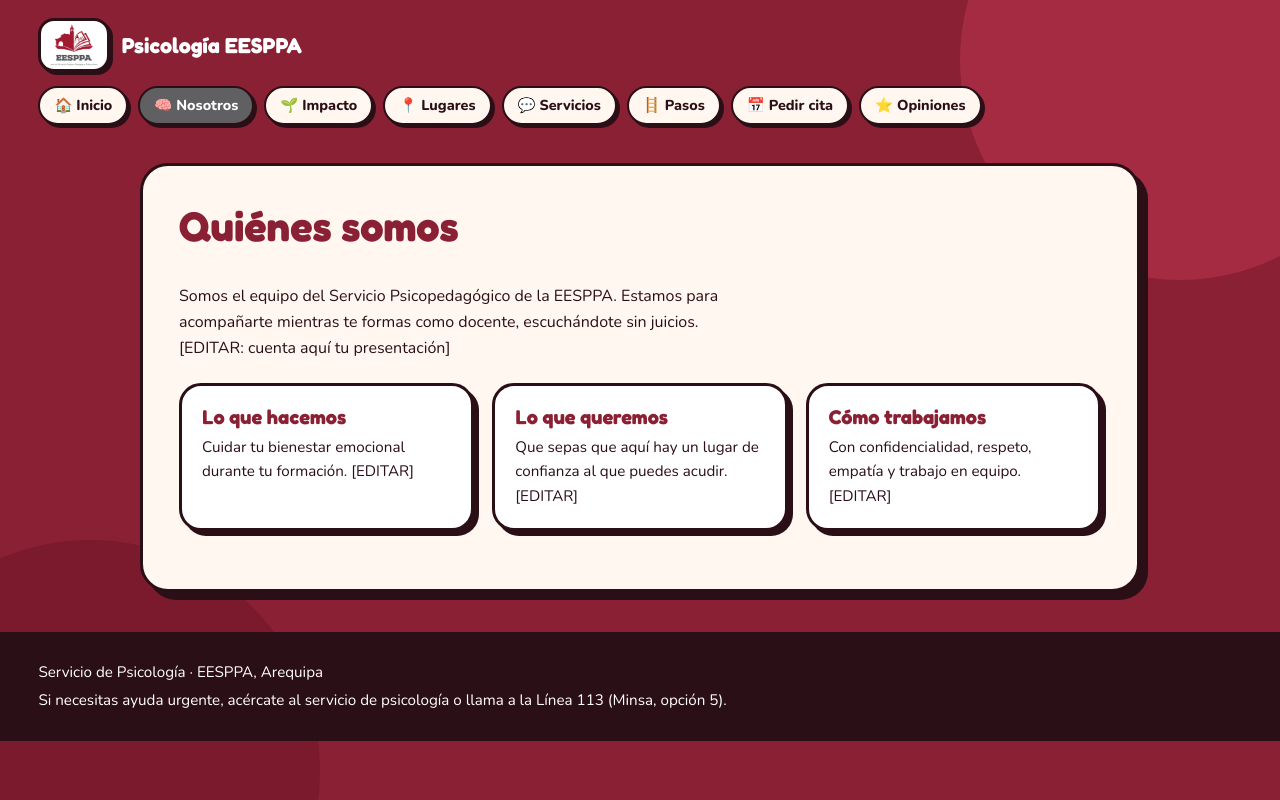
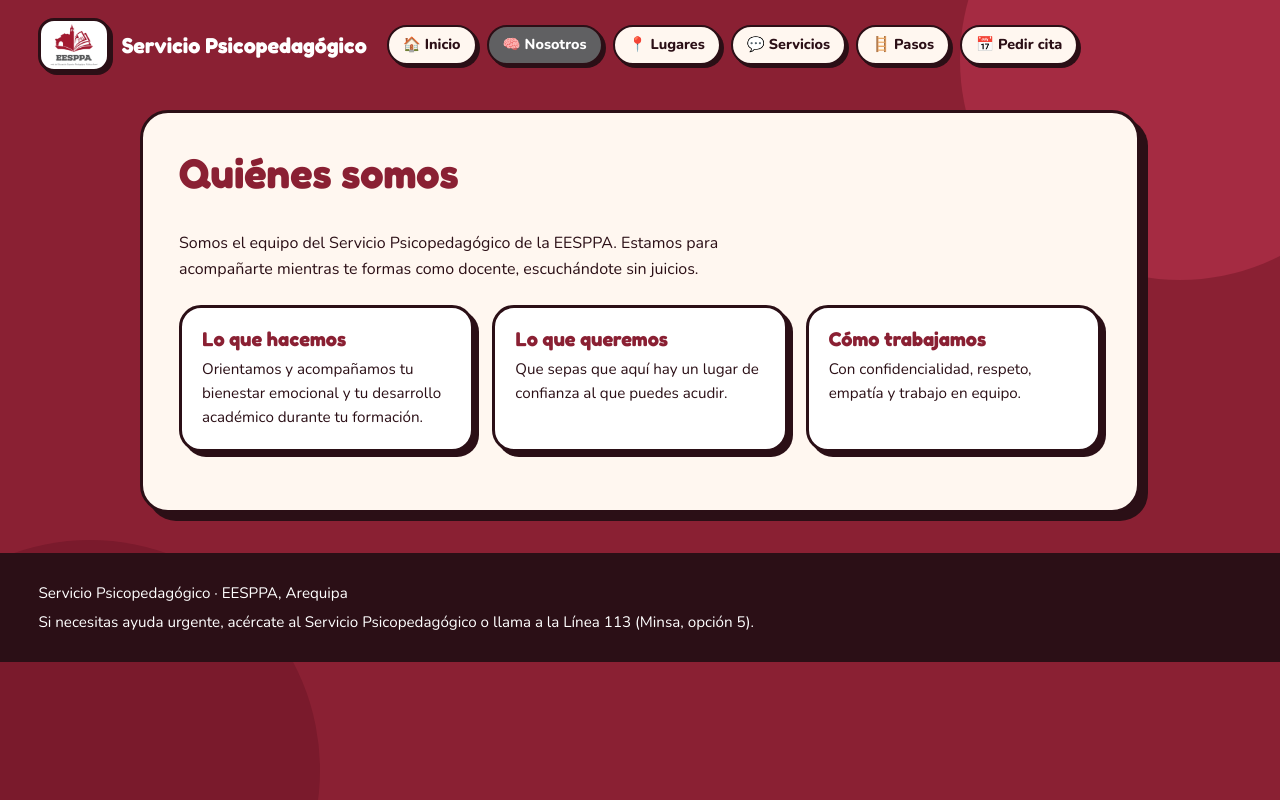
Before and after one commit to EESPPA-Psicologia/Servicio_psicopedagogico, a plain HTML site: page paginas/nosotros.html in a window 1280 px wide. Shown: the top 800 px of the page. Drawn offline with nearby package versions, Linux system fonts and the light colour scheme.

Commit message:
Update nosotros.html

```diff
--- a/paginas/nosotros.html
+++ b/paginas/nosotros.html
@@ -3,38 +3,37 @@
 <head>
   <meta charset="UTF-8">
   <meta name="viewport" content="width=device-width, initial-scale=1">
-  <meta name="description" content="Servicio de psicología de la EESPPA: apoyo y bienestar para futuros docentes.">
-  <title>Nosotros | Psicología EESPPA</title>
-  <link rel="stylesheet" href="../css/estilos.css?v=3">
+  <meta name="description" content="Servicio Psicopedagógico de la EESPPA: orientación y acompañamiento para futuros docentes.">
+  <title>Nosotros | Servicio Psicopedagógico EESPPA</title>
+  <link rel="stylesheet" href="../css/estilos.css?v=5">
+  <script src="../js/app.js" defer></script>
 </head>
 <body class="nosotros">
   <header class="cabecera">
-    <a class="marca" href="../index.html"><img src="../imagenes/logo.png" alt="" onerror="this.style.display='none'">Psicología EESPPA</a>
+    <a class="marca" href="../index.html"><img src="../imagenes/logo.png" alt="" onerror="this.style.display='none'">Servicio Psicopedagógico</a>
     <nav class="menu">
       <a href="../index.html">🏠 Inicio</a>
-      <a href="../paginas/nosotros.html" class="activo">🧠 Nosotros</a>
-      <a href="../paginas/impacto.html">🌱 Impacto</a>
-      <a href="../paginas/lugares.html">📍 Lugares</a>
-      <a href="../paginas/servicios.html">💬 Servicios</a>
-      <a href="../paginas/pasos.html">🪜 Pasos</a>
-      <a href="../paginas/pedir.html">📅 Pedir cita</a>
-      <a href="../paginas/opiniones.html">⭐ Opiniones</a>
+      <a href="nosotros.html" class="activo">🧠 Nosotros</a>
+      <a href="lugares.html">📍 Lugares</a>
+      <a href="servicios.html">💬 Servicios</a>
+      <a href="pasos.html">🪜 Pasos</a>
+      <a href="pedir.html">📅 Pedir cita</a>
     </nav>
   </header>
   <main>
     <section class="bloque">
       <h1>Quiénes somos</h1>
-      <p class="intro">Somos el equipo del Servicio Psicopedagógico de la EESPPA. Estamos para acompañarte mientras te formas como docente, escuchándote sin juicios. [EDITAR: cuenta aquí tu presentación]</p>
+      <p class="intro">Somos el equipo del Servicio Psicopedagógico de la EESPPA. Estamos para acompañarte mientras te formas como docente, escuchándote sin juicios.</p>
       <div class="tarjetas">
-        <article class="tarjeta"><h3>Lo que hacemos</h3><p>Cuidar tu bienestar emocional durante tu formación. [EDITAR]</p></article>
-        <article class="tarjeta"><h3>Lo que queremos</h3><p>Que sepas que aquí hay un lugar de confianza al que puedes acudir. [EDITAR]</p></article>
-        <article class="tarjeta"><h3>Cómo trabajamos</h3><p>Con confidencialidad, respeto, empatía y trabajo en equipo. [EDITAR]</p></article>
+        <article class="tarjeta"><h3>Lo que hacemos</h3><p>Orientamos y acompañamos tu bienestar emocional y tu desarrollo académico durante tu formación.</p></article>
+        <article class="tarjeta"><h3>Lo que queremos</h3><p>Que sepas que aquí hay un lugar de confianza al que puedes acudir.</p></article>
+        <article class="tarjeta"><h3>Cómo trabajamos</h3><p>Con confidencialidad, respeto, empatía y trabajo en equipo.</p></article>
       </div>
     </section>
   </main>
   <footer class="pie">
-    <p>Servicio de Psicología · EESPPA, Arequipa</p>
-    <p>Si necesitas ayuda urgente, acércate al servicio de psicología o llama a la Línea 113 (Minsa, opción 5).</p>
+    <p>Servicio Psicopedagógico · EESPPA, Arequipa</p>
+    <p>Si necesitas ayuda urgente, acércate al Servicio Psicopedagógico o llama a la Línea 113 (Minsa, opción 5).</p>
   </footer>
 </body>
 </html>
```
